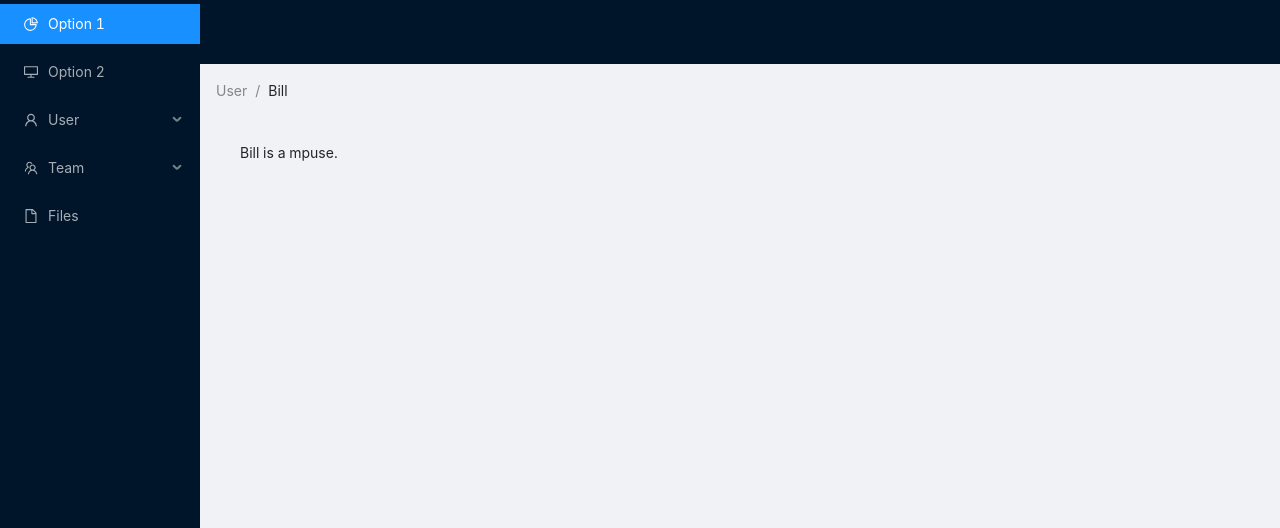
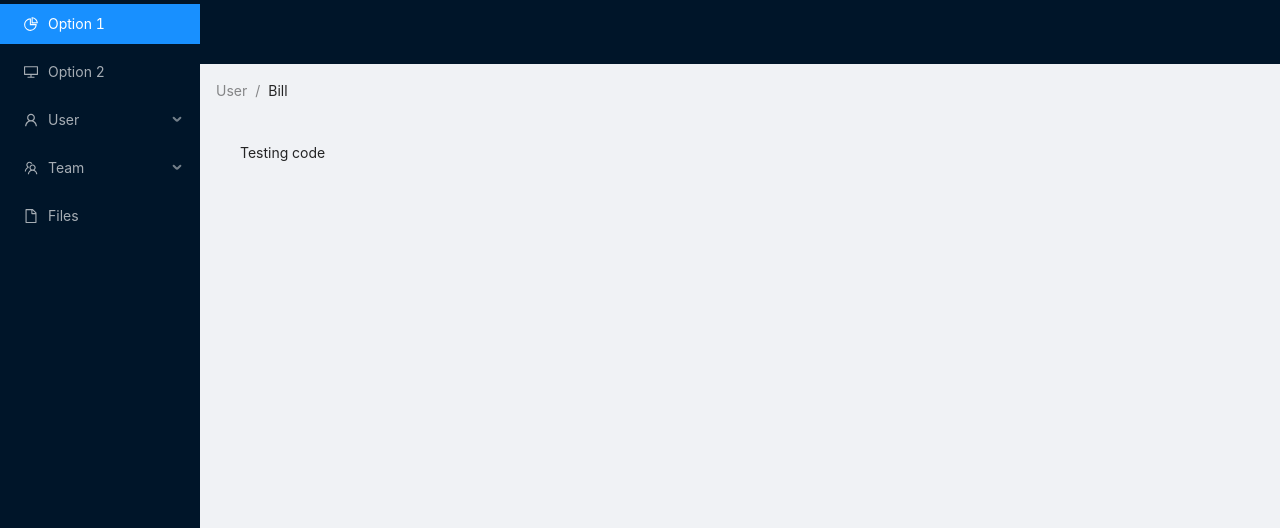
Before and after one commit to chamseddine-bouallegue-k1/jenkinsTest, a React (Create React App) app: page / in a window 1280 px wide. Shown: the top 528 px of the page. Built offline with nearby package versions, Linux system fonts and the light colour scheme.

Commit message:
fix conflict

```diff
--- a/src/pages/home/Home.js
+++ b/src/pages/home/Home.js
@@ -71,7 +71,7 @@ return (
             minHeight: 360,
           }}
         >
-          Bill is a mpuse.
+         Testing code
         </div>
       </Content>
       <Footer
```
